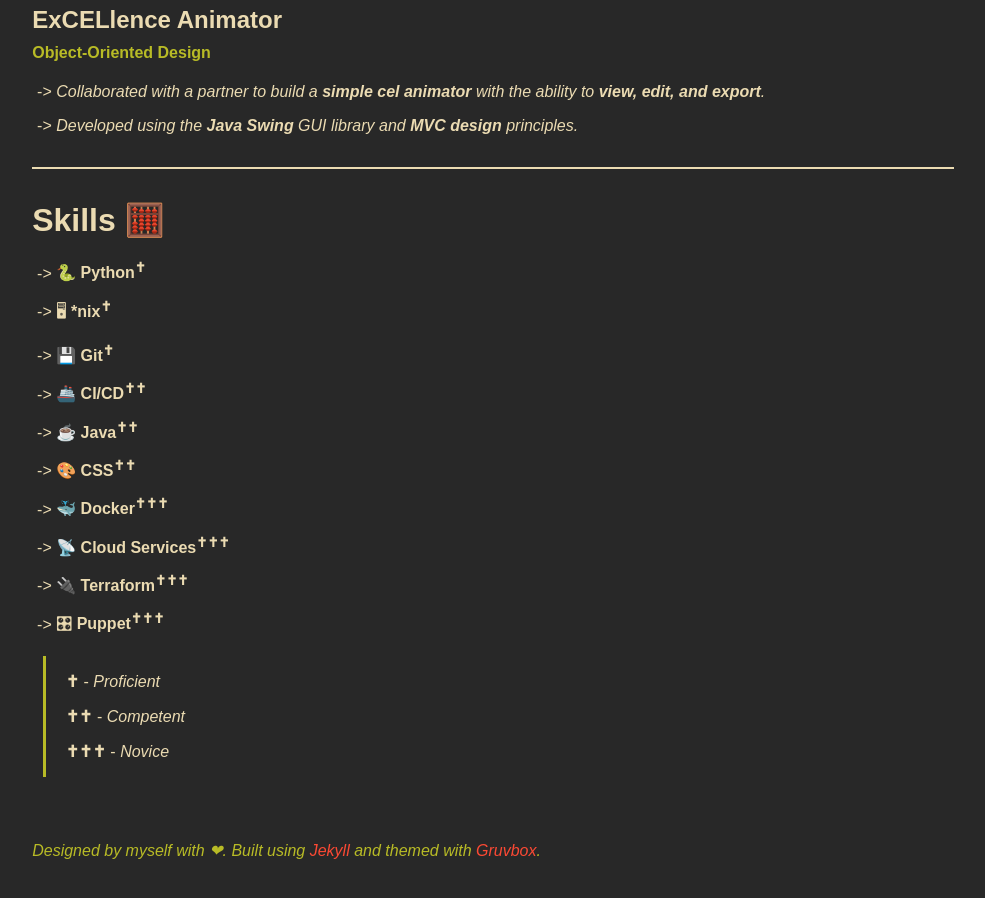
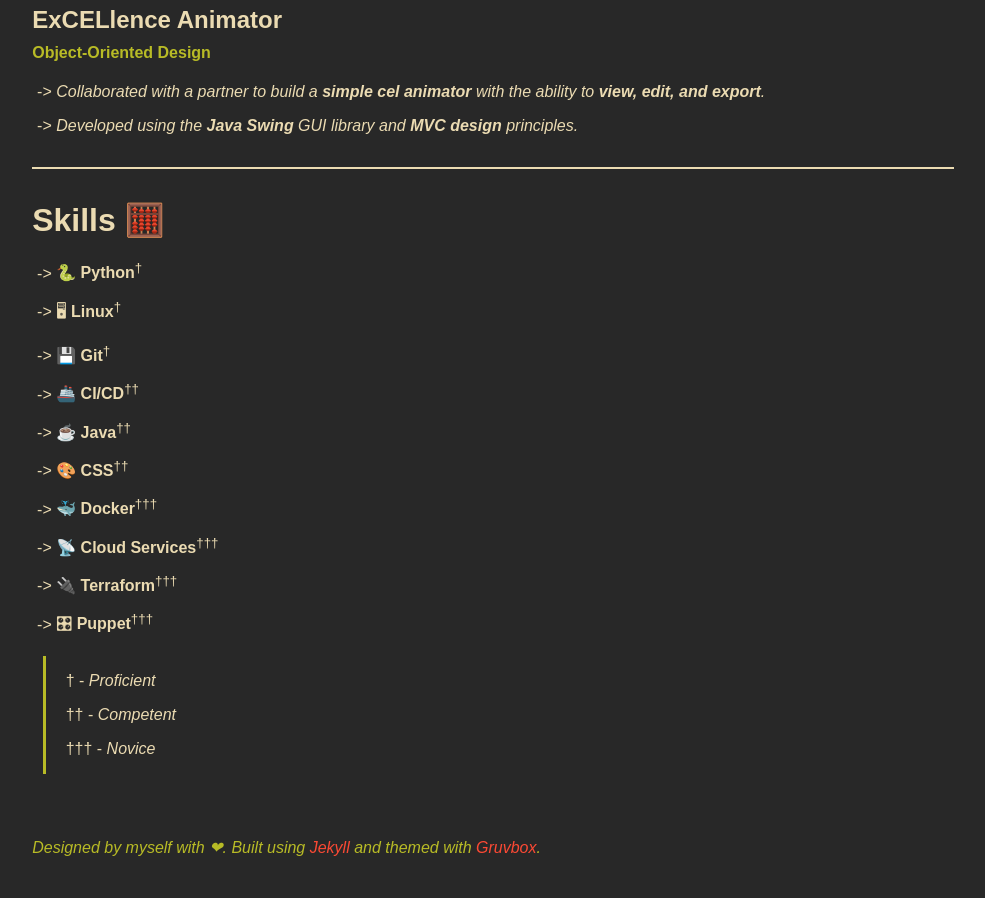
Before and after one commit to bobertoyin/bobertoyin.github.io, a Jekyll site: the page built from index.md, in a window 1280 px wide and 900 px high, scrolled down 2396 px. Shown: the whole window, without its empty margins (147-1132 px from the left). Built offline with Jekyll 4.4.1, drawn with Linux system fonts in a browser that asks for light colours; some web fonts are replaced; some of the changed lines change nothing that is shown.

Commit message:
use dagger instead of cross

```diff
--- a/index.md
+++ b/index.md
@@ -83,19 +83,19 @@ Source code can be found in this [GitHub repository](https://github.com/bobertoy
 
 # Skills 🧮
 
-* 🐍 **Python**<sup>**&#x271D;**</sup>
-* 🖥 **\*nix**<sup>**&#x271D;**</sup>
-* 💾 **Git**<sup>**&#x271D;**</sup>
-* 🚢 **CI/CD**<sup>**&#x271D;&#x271D;**</sup>
-* ☕️ **Java**<sup>**&#x271D;&#x271D;**</sup>
-* 🎨 **CSS**<sup>**&#x271D;&#x271D;**</sup>
-* 🐳 **Docker**<sup>**&#x271D;&#x271D;&#x271D;**</sup>
-* 📡 **Cloud Services**<sup>**&#x271D;&#x271D;&#x271D;**</sup>
-* 🔌 **Terraform**<sup>**&#x271D;&#x271D;&#x271D;**</sup>
-* 🎛 **Puppet**<sup>**&#x271D;&#x271D;&#x271D;**</sup>
+* 🐍 **Python**<sup>&#8224;</sup>
+* 🖥 **Linux**<sup>&#8224;</sup>
+* 💾 **Git**<sup>&#8224;</sup>
+* 🚢 **CI/CD**<sup>&#8224;&#8224;</sup>
+* ☕️ **Java**<sup>&#8224;&#8224;</sup>
+* 🎨 **CSS**<sup>&#8224;&#8224;</sup>
+* 🐳 **Docker**<sup>&#8224;&#8224;&#8224;</sup>
+* 📡 **Cloud Services**<sup>&#8224;&#8224;&#8224;</sup>
+* 🔌 **Terraform**<sup>&#8224;&#8224;&#8224;</sup>
+* 🎛 **Puppet**<sup>&#8224;&#8224;&#8224;</sup>
 
-> **&#x271D;** - *Proficient*
+> &#8224; - *Proficient*
 >
-> **&#x271D;&#x271D;** - *Competent*
+> &#8224;&#8224; - *Competent*
 >
-> **&#x271D;&#x271D;&#x271D;** - *Novice*
+> &#8224;&#8224;&#8224; - *Novice*
```
Also changed, not shown: 1 other file.
